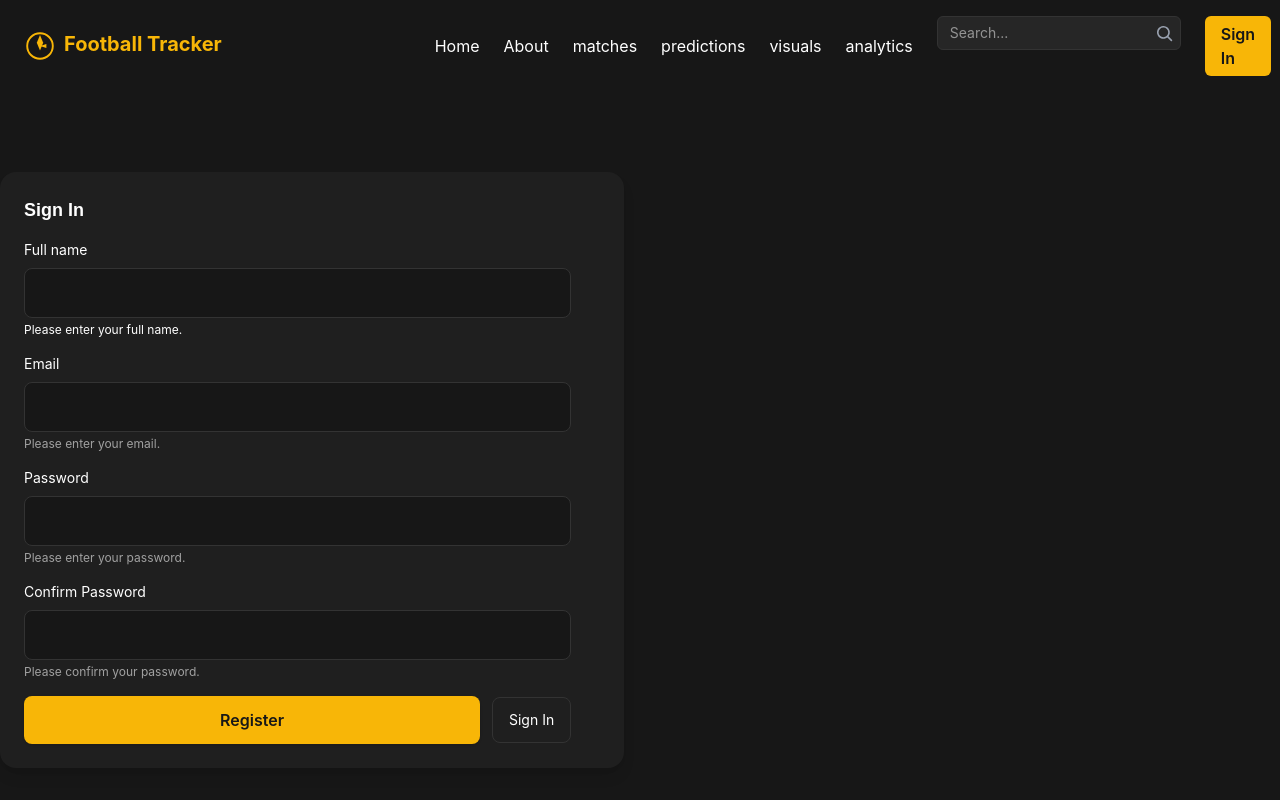
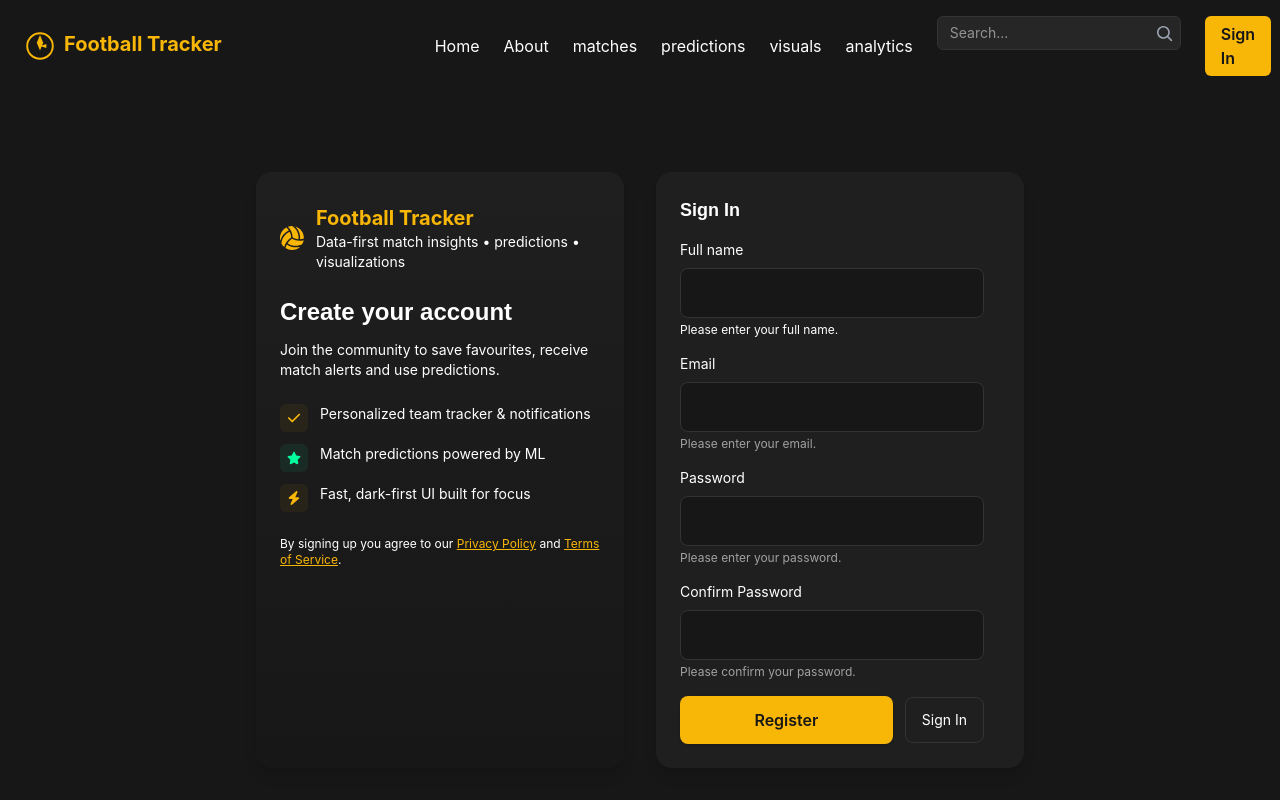
Before and after one commit to pedrambabazadeh/footbal_tracker, a Next.js app: page /log-in in a window 1280 px wide. Shown: the top 800 px of the page. Built offline with nearby package versions, Linux system fonts and the light colour scheme; no server answers.

Commit message:
sign-up page com[leted

```diff
--- a/app/log-in/page.jsx
+++ b/app/log-in/page.jsx
@@ -1,8 +1,42 @@
 import React from 'react'
+import { FaStar, FaBolt,FaCheck, FaVolleyball } from 'react-icons/fa6'
 
 const SignIn = () => {
   return (
-    <div className='text-[var(--primary-light-100)] grid grid-cols-1 lg:grid-cols-2 gap-8 items-center'>
+    <div className='w-full max-w-3xl mx-auto text-[var(--primary-light-100)] grid grid-cols-1 lg:grid-cols-2 gap-8 '>
+      <section className="px-6 py-8 rounded-2xl bg-gradient-to-b from-[#1F1F1F] to-[#171717] shadow-lg">
+        <div className="flex items-center gap-3 mb-6">
+          <FaVolleyball className="text-[var(--primary-yellow-500)] text-3xl" />
+          <div>
+            <div className="text-xl font-bold text-[#F8B607]">Football Tracker</div>
+            <div className="text-sm text-[var(--muted)]">Data-first match insights • predictions • visualizations</div>
+          </div>
+        </div>
+        <h1 id="signup-title" className="text-2xl font-semibold mb-3">
+          Create your account
+        </h1>
+        <p className="text-sm text-[var(--muted)] mb-6">
+          Join the community to save favourites, receive match alerts and use predictions.
+        </p>
+        {/* Features list*/}
+        <ul className="space-y-3 text-sm">
+          <li className="flex items-start gap-3">
+            <span className="inline-flex items-center justify-center w-7 h-7 rounded-md bg-[#F8B60710] text-[#F8B607]"><FaCheck /></span>
+            <span className="text-[var(--muted)]">Personalized team tracker & notifications</span>
+          </li>
+          <li className="flex items-start gap-3">
+            <span className="inline-flex items-center justify-center w-7 h-7 rounded-md bg-[#00FF9D12] text-[#00FF9D]"><FaStar /></span>
+            <span className="text-[var(--muted)]">Match predictions powered by ML</span>
+          </li>
+          <li className="flex items-start gap-3">
+            <span className="inline-flex items-center justify-center w-7 h-7 rounded-md bg-[#F8B60710] text-[#F8B607]"><FaBolt /></span>
+            <span className="text-[var(--muted)]">Fast, dark-first UI built for focus</span>
+          </li>
+        </ul>
+        <p className="text-xs text-[var(--muted)] mt-6">
+          By signing up you agree to our  <a href='#' className="text-[#F8B607] underline">Privacy Policy</a> and <a href="#" className="text-[#F8B607] underline">Terms of Service</a>.
+        </p>
+      </section>
       <section className='bg-[var(--primary-dark-100)] rounded-2xl p-6 shadow-lg'>
         <h2 className='text-lg font-semibold text-white mb-4'>Sign In</h2>
         <form action="" className="space-y-4 max-w-[95%]" id="sign-in-form">
```
